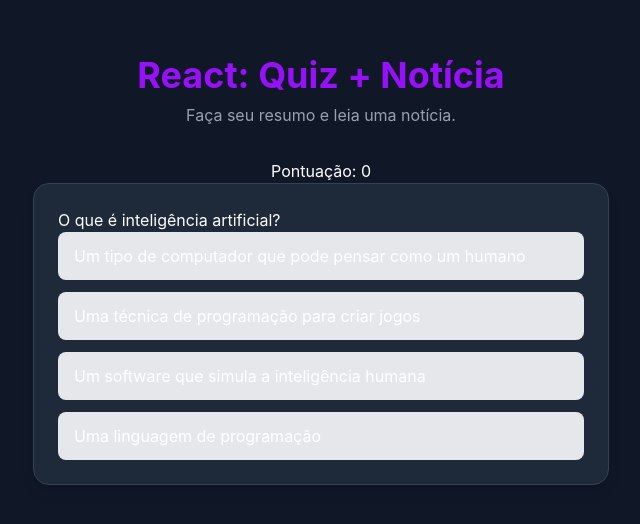
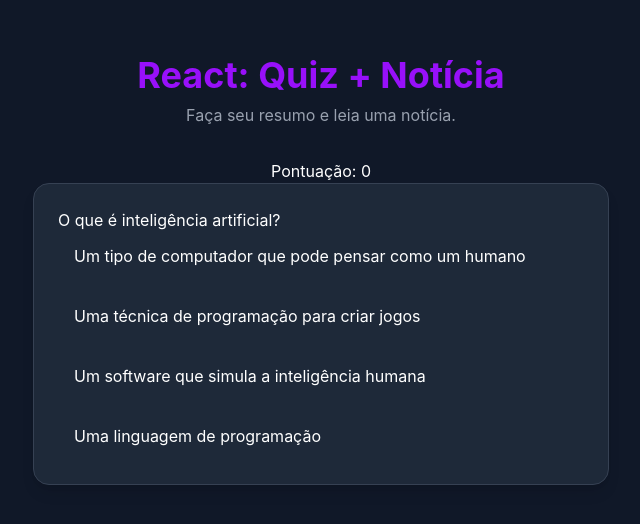
Before and after one commit to cientistafabiano/quizResumoEstudante, a React (Vite) app: page / in a window 1280 px wide. Shown: the part 130-654 px from the top of the page, without its empty margins (319-959 px from the left). Built offline with nearby package versions, Linux system fonts and the light colour scheme.

Commit message:
criando button que altera a cor sendo verde para correta e vewrmelho para a errada

```diff
--- a/src/App.jsx
+++ b/src/App.jsx
@@ -13,11 +13,22 @@
   {/*função de decisao */}
   const handleAnswer = (opcao) => {
       if (showFeedback) return;
+
       setSelectedAnswer(opcao);
       setShowFeedback(true);
 
       if (opcao === temaQuiz[currentProduct].perguntas[1].resposta_correta) {
           setScore(score + 1);
+      }
+  };
+  {/*função seguir para a próxima pergunta */}
+  const handleNextQuestion = () => {
+      if (currentProduct + 1 < temaQuiz[0].perguntas.length) {
+          setCurrentProduct(currentProduct + 1);
+          setSelectedAnswer(null);
+          setShowFeedback(false);
+      } else {
+          setIsFinished(true);
       }
   };
 
@@ -31,7 +42,20 @@
       {/*recebe os dados de data para o quiz como o temaQuiz é um array
       precisa escolher a posição para depois acessar o objeto (perguntas) */}
         <p>Pontuação: {score}</p>
-        <ProductCard onAnswer={handleAnswer} data={temaQuiz[0]?.perguntas[currentProduct]} />
+        <ProductCard
+        onAnswer={handleAnswer}
+        data={temaQuiz[0]?.perguntas[currentProduct]}
+        selected={selectedAnswer}
+        />
+        {/*criando o button de próxima pergunta */}
+        <div>
+          {showFeedback && (
+            <button onClick={handleNextQuestion}>
+              {currentProduct + 1 < temaQuiz[0].perguntas.length ?
+              'Continue' : 'Veja resultados'}
+            </button>)}
+
+        </div>
         {/*<main className='flex-1 flex items-center justify-center'>
         <ProductCard noticiaText={noticiaText}/>
       </main>
--- a/src/components/product-card.jsx
+++ b/src/components/product-card.jsx
@@ -1,21 +1,33 @@
 //import {Card} from './Card.jsx';
 import React from "react";
 
-export default function ProductCard({ data, onAnswer, showFeedback }) {
+export default function ProductCard({ data, onAnswer, showFeedback, selected }) {
     {/*criando as variaveis que recebem os dados de data */}
     const { pergunta, opcoes, resposta_correta } = data;
     const {tema, titulo, resumo, conteudo_completo} = data;
+
+    {/*funcao button alterando a cor */}
+        const getButtonStyle = (opcao) => {
+            if (!showFeedback) {
+                return "bg-indigo-700 hover:bg-indigo-600 hover:scale-[1.01]"
+            }
+
+            if (opcao === resposta_correta) return "bg-esmerald-600";
+            if (opcao === selected) return "bg-rose-600";
+        }
     return (
         <div className="bg-gray-800 p-6 rounded-2xl shadow-lg w-full
             max-w-xl border border-gray-700">
             <p>{pergunta}</p>
             {/*aqui percorremos as opçoes e mostramos na tela */}
             <div className="grid gap-3">
+                 {/*coloca a função button dentro do className linha 29*/}
                 {opcoes.map((opcao, index) => (
                     <button
-                        className='text-left px-4 py-3 cursor-pointer
-                        bg-blue-800 rounded-lg text-white disabled: bg-gray-200'
+
                         key={index}
+                        className={'${getButtonStyle(opcao)} text-left px-4 py-3 cursor-pointerbg-blue-800 rounded-lg text-white disabled:bg-gray-200'}
+
                         onClick={() => onAnswer(opcao)}
                         disabled={showFeedback}>
                         {opcao}
```
